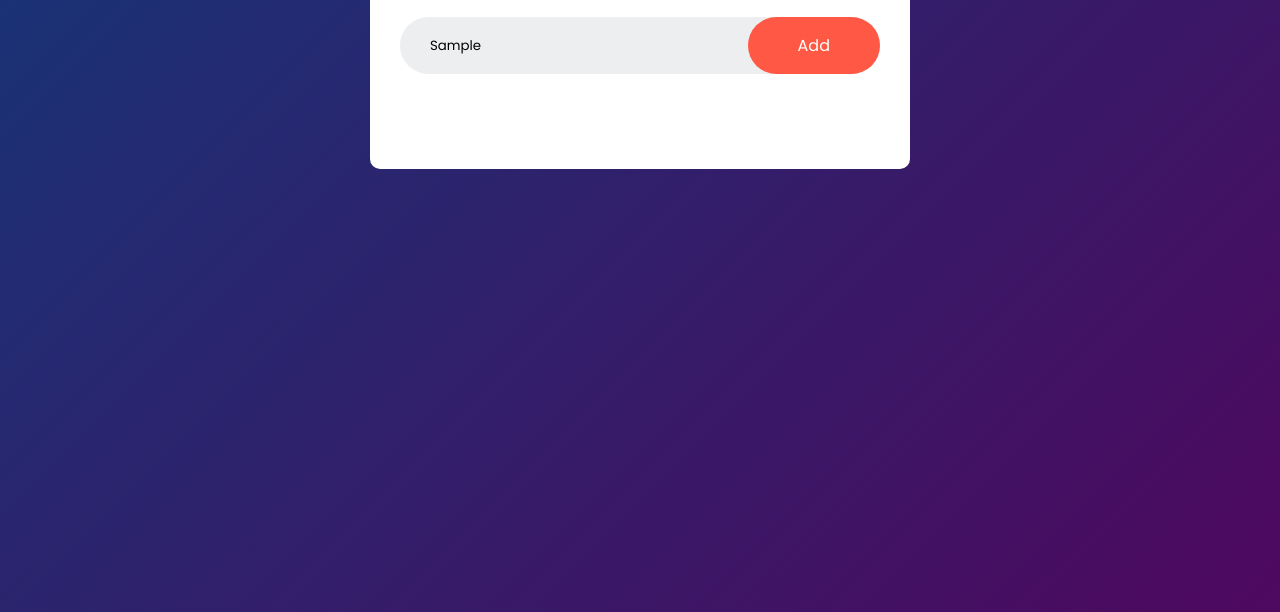
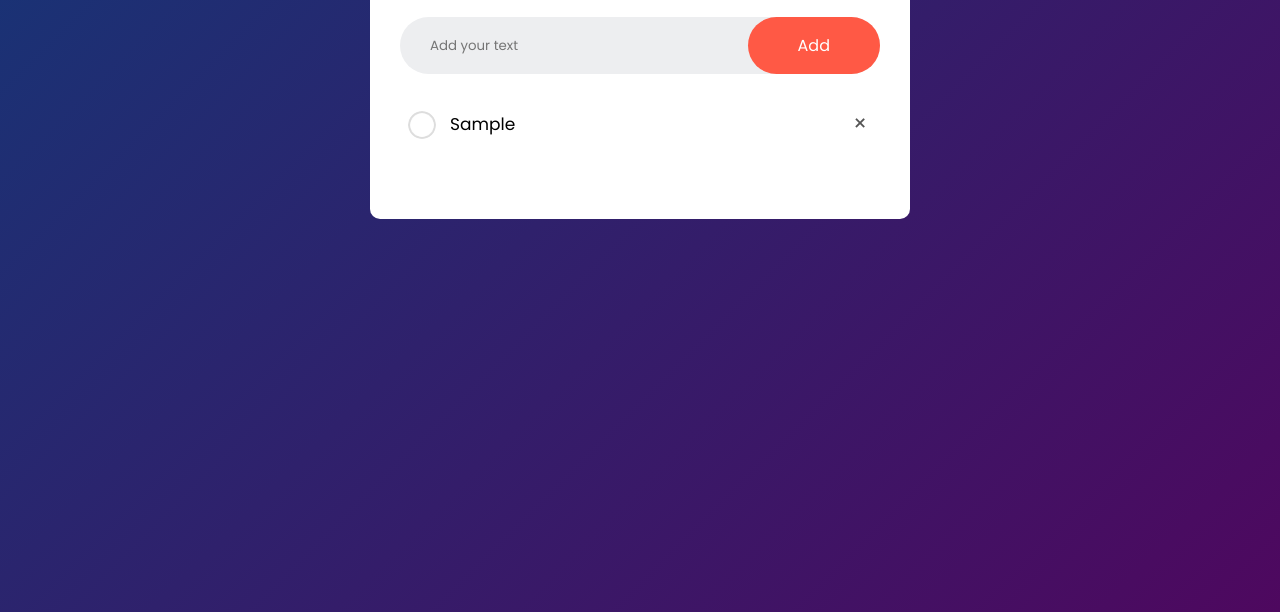
Before and after one commit to SameurRouag123/TodoList, a plain HTML site: page index.html in a window 1280 px wide. Both pictures are taken after typing "Sample" into the empty fields and a click on the button "Add". Shown: the part 188-800 px from the top of the page. Drawn offline with Linux system fonts and the light colour scheme.

Commit message:
Updating List

```diff
--- a/index.html
+++ b/index.html
@@ -9,7 +9,7 @@
     <link rel="preconnect" href="https://fonts.gstatic.com" crossorigin>
     <link href="https://fonts.googleapis.com/css2?family=Inter:ital,opsz,wght@0,14..32,100..900;1,14..32,100..900&family=Poppins:wght@100;200;300;400;600;700&family=Press+Start+2P&display=swap" rel="stylesheet">
     <link rel="stylesheet" href="https://cdnjs.cloudflare.com/ajax/libs/font-awesome/6.6.0/css/all.min.css">
-    <script src="script.js"></script>
+
 </head>
 <body>
     <div class="container">
@@ -26,5 +26,6 @@
             </ul>
         </div>
     </div>
+    <script src="script.js"></script>
 </body>
 </html>
--- a/script.js
+++ b/script.js
@@ -8,5 +8,9 @@ function addTask(){
         let li = document.createElement("li");
         li.innerHTML = inputBox.value;
         listContainer.appendChild(li);
+        let span = document.createElement("span");
+        span.innerHTML = "\u00d7";
+        li.appendChild(span);
     }
+    inputBox.value="";
 }
--- a/style.css
+++ b/style.css
@@ -74,3 +74,24 @@ ul li::before{
     top: 12px;
     left: 8px;
 }
+ul li.checked{
+    color: #555;
+    text-decoration: line-through;
+}
+ul li.checked::before{
+    background-image: url(images/checked.png);
+}
+ul li span{
+    position: absolute;
+    right:0;
+    top: 5px;
+    width: 40px;
+    height: 40px;
+    font-size: 22px;
+    color: #555;
+    line-height: 40px;
+    text-align: center;
+}
+ul li span:hover{
+    background: #edeef0;
+}
```
